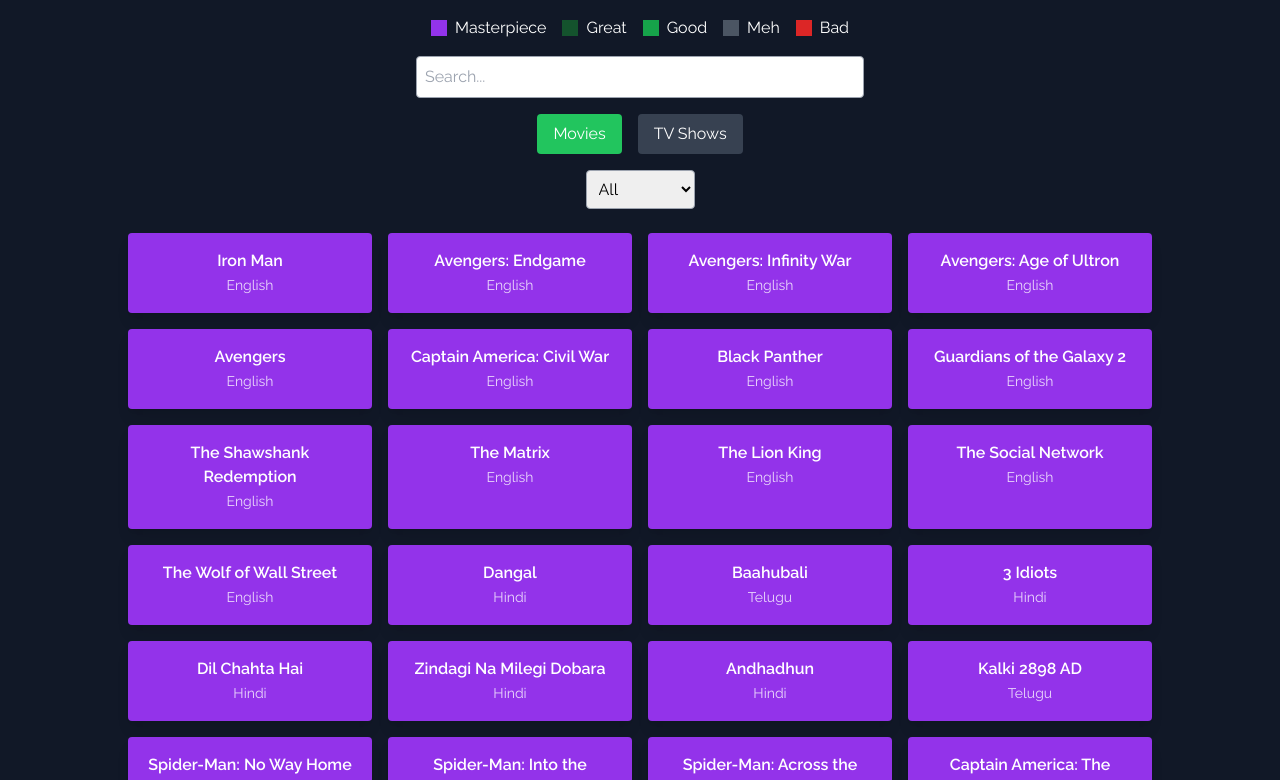
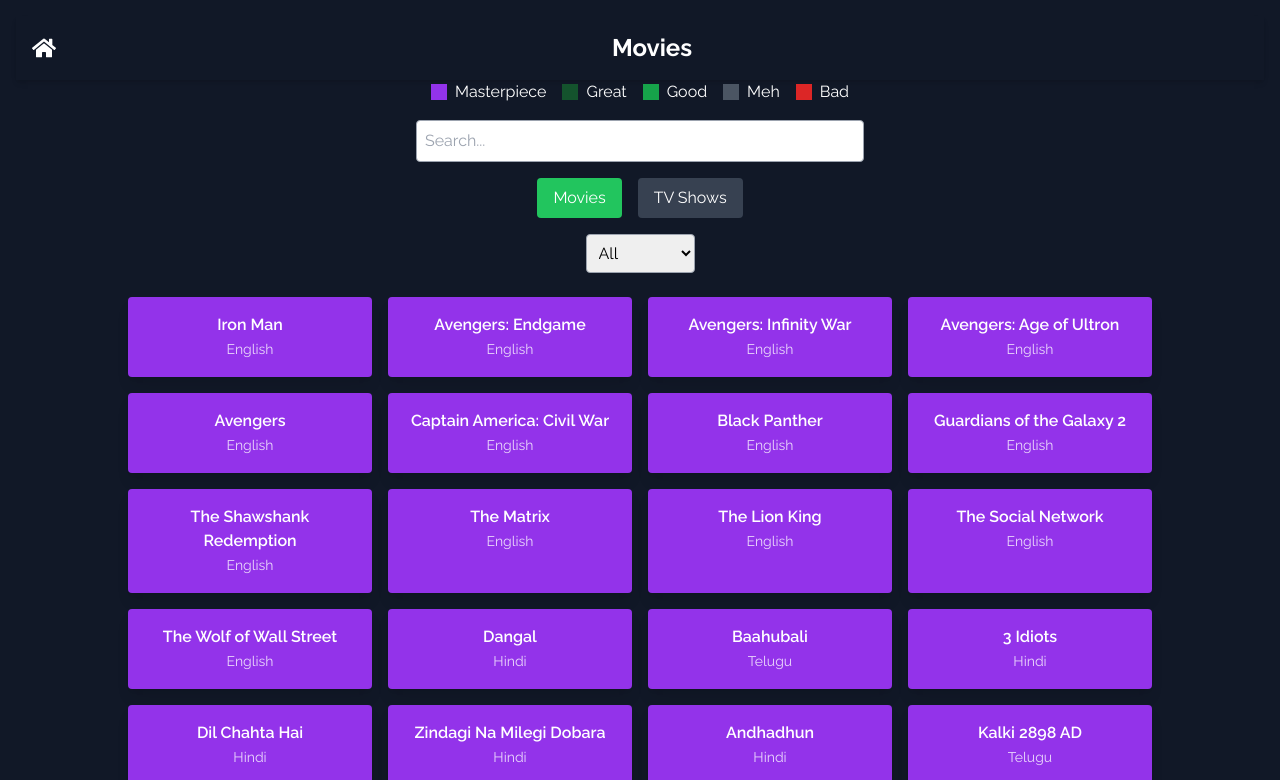
Before and after one commit to pranavsetty/personal-website, a React (Vite) app: page /movies in a window 1280 px wide. Shown: the top 780 px of the page. Built offline with nearby package versions, Linux system fonts and the light colour scheme.

Commit message:
Add a nav

```diff
--- /dev/null
+++ b/src/components/NavBar.jsx
@@ -0,0 +1,20 @@
+import { Link } from "react-router-dom";
+import { FaHome } from "react-icons/fa";
+
+const NavBar = () => {
+  return (
+    <nav className="w-full bg-gray-900 p-4 shadow-md flex items-center">
+      {/* Home Icon on the Left */}
+      <Link to="/" className="text-white text-2xl hover:text-gray-300">
+        <FaHome />
+      </Link>
+
+      {/* Movie Title in the Center */}
+      <div className="flex-grow text-center">
+        <h1 className="text-white text-2xl font-bold">Movies</h1>
+      </div>
+    </nav>
+  );
+};
+
+export default NavBar;
--- a/src/pages/Movies.jsx
+++ b/src/pages/Movies.jsx
@@ -1,6 +1,7 @@
 import { useState } from "react";
 import moviesData from "../json/movies.json";
 import tvShowsData from "../json/tvShows.json";
+import NavBar from "../components/NavBar";
 
 const Movies = () => {
     const [search, setSearch] = useState("");
@@ -27,6 +28,7 @@
 
     return (
         <div className="w-full min-h-screen flex flex-col items-center bg-gray-900 text-white p-4">
+            <NavBar />
             {/* Color Code Key */}
             <div className="flex flex-wrap justify-center gap-4 mb-4">
                 <div className="flex items-center gap-2">
```
